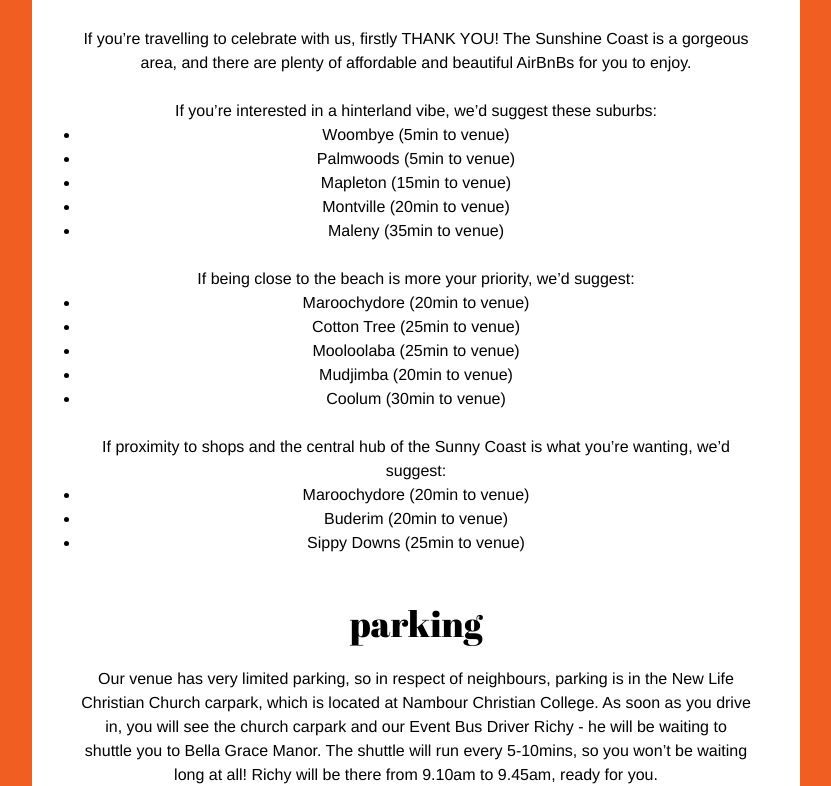
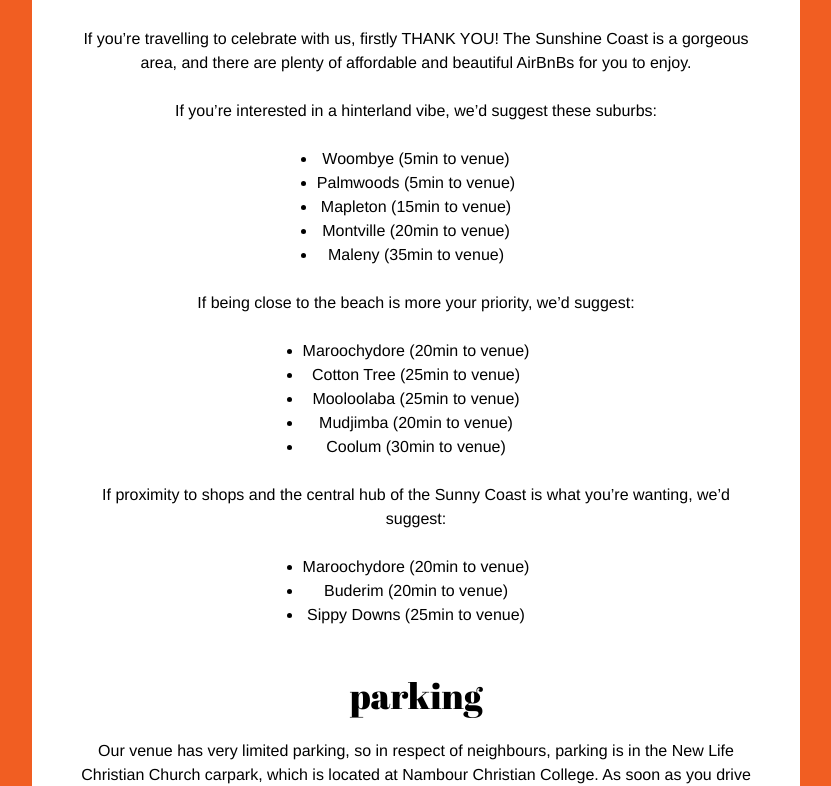
Before and after one commit to willem-h/wedding, a React (Create React App) app: page / in a window 1280 px wide. Shown: the part 1734-2520 px from the top of the page, without its empty margins (224-1055 px from the left). Built offline with nearby package versions, Linux system fonts and the light colour scheme.

Commit message:
Make it work on Safari and Chrome

```diff
--- a/src/App.js
+++ b/src/App.js
@@ -93,7 +93,7 @@ function App() {
 
       <div className="h-screen text-center">
 
-        <div className="grid h-4/5 place-items-center">
+        <div className="flex h-4/5 w-screen items-center justify-center">
           <img src={logo_white} className="h-28 fixed -z-10" alt="Bella & Willem" />
         </div>
         <div className="h-1/5"></div>
@@ -134,34 +134,34 @@ function App() {
 
               <p>
                 If you’re interested in a hinterland vibe, we’d suggest these suburbs:
-                <ul className="list-disc">
+              </p>
+              <ul className="list-disc inline-block">
                 <li>Woombye (5min to venue)</li>
                 <li>Palmwoods (5min to venue)</li>
                 <li>Mapleton (15min to venue)</li>
                 <li>Montville (20min to venue)</li>
                 <li>Maleny (35min to venue)</li>
               </ul>
-              </p>
 
               <p>
                 If being close to the beach is more your priority, we’d suggest:
-                <ul className="list-disc">
+              </p>
+              <ul className="list-disc inline-block">
                 <li>Maroochydore (20min to venue)</li>
                 <li>Cotton Tree (25min to venue)</li>
                 <li>Mooloolaba (25min to venue)</li>
                 <li>Mudjimba (20min to venue)</li>
                 <li>Coolum (30min to venue)</li>
               </ul>
-              </p>
 
               <p>
                 If proximity to shops and the central hub of the Sunny Coast is what you’re wanting, we’d suggest:
-                <ul className="list-disc">
+              </p>
+              <ul className="list-disc inline-block">
                 <li>Maroochydore (20min to venue)</li>
                 <li>Buderim (20min to venue)</li>
                 <li>Sippy Downs (25min to venue)</li>
               </ul>
-              </p>
             </div>
 
             <div className="space-y-6">
```
Lines whose indentation alone changed are shown as unchanged.
